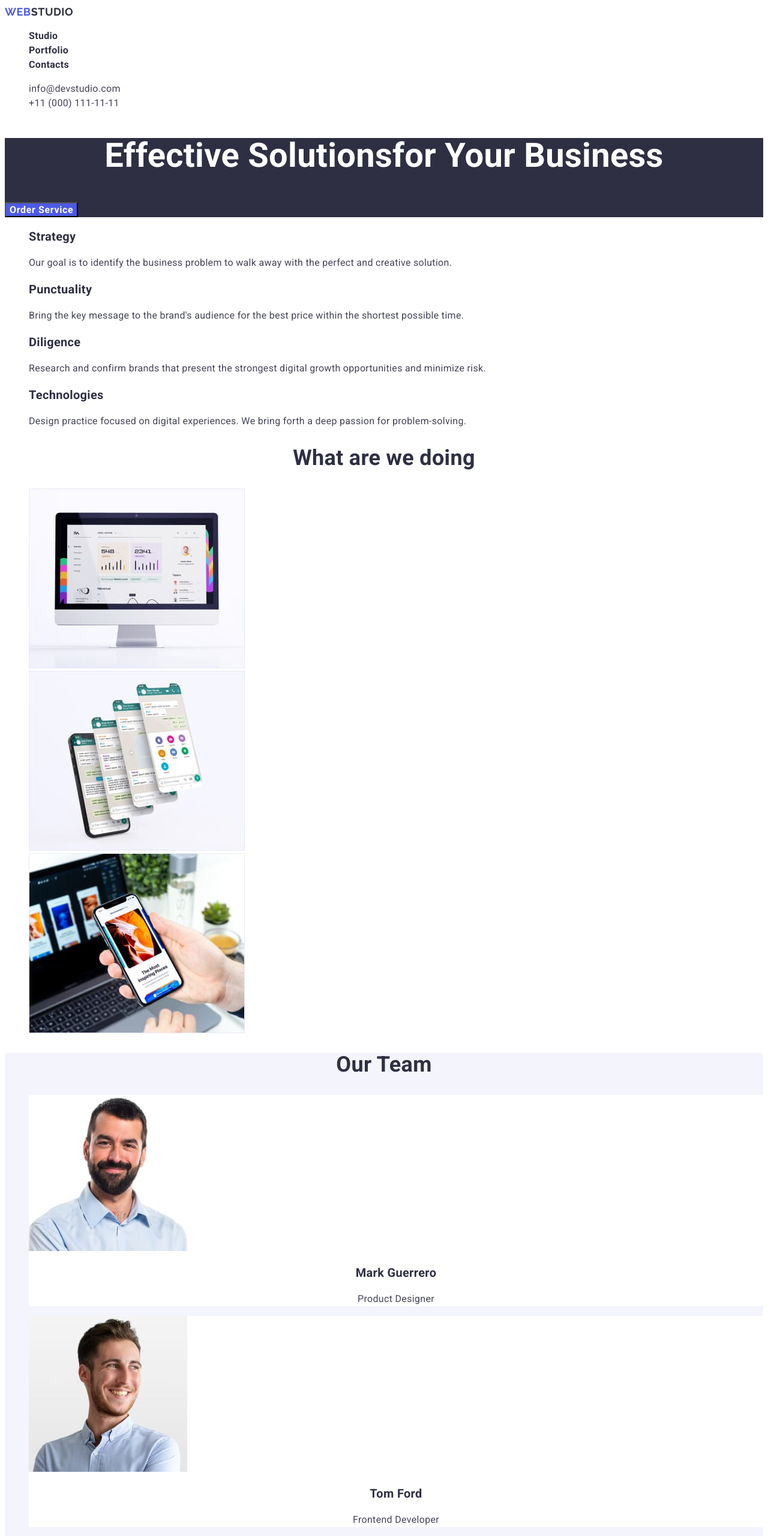
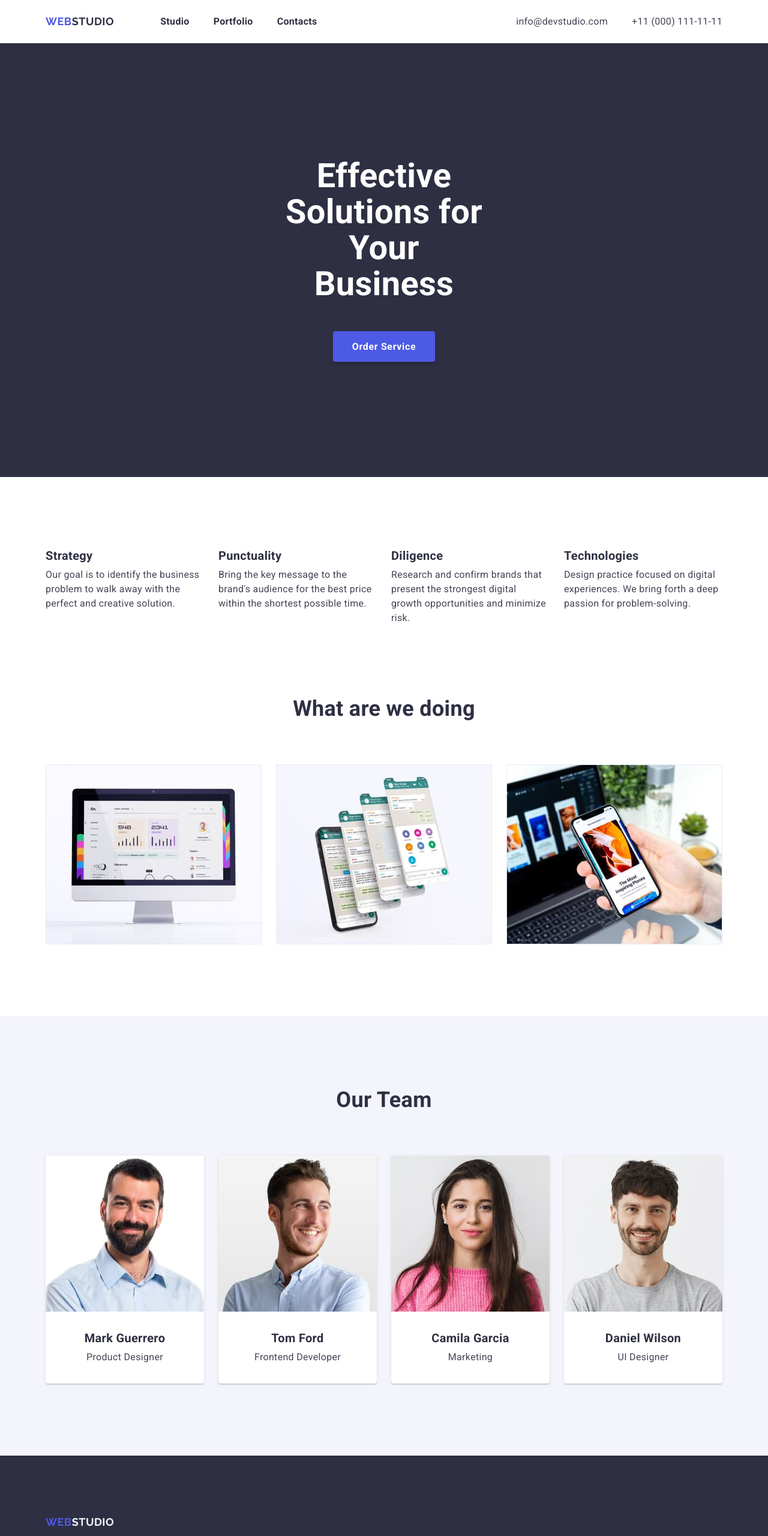
Before and after one commit to YuliiaVasylieva/goit-markup-hw-07, a plain HTML site: page index.html in a window 1280 px wide. Shown: the top 2560 px of the page at 60% size. Drawn offline with nearby package versions, Linux system fonts and the light colour scheme.

Commit message:
add flex

```diff
--- a/css/styles.css
+++ b/css/styles.css
@@ -4,6 +4,41 @@
   --accent-color: #4d5ae5;
   --primary-bg-color: #ffffff;
 }
+
+.container {
+  margin-left: auto;
+  margin-right: auto;
+  width: 1158px;
+  padding-left: 15px;
+  padding-right: 15px;
+}
+.container {
+  width: 1158px;
+  /* outline: 1px solid tomato; */
+}
+
+h1,
+h2,
+h3,
+h4,
+h5,
+h6,
+p {
+  margin-top: 0;
+  margin-bottom: 0;
+}
+
+*,
+::before,
+::after {
+  box-sizing: border-box;
+}
+img {
+  display: block;
+  max-width: 100%;
+  height: auto;
+}
+
 body {
   background-color: var(--primary-bg-color);
   color: var(--primary-text-color);
@@ -21,21 +56,47 @@ body {
   font-weight: 800;
   font-size: 18px;
   line-height: 1.33;
+  margin-right: 77px;
 }
 .logoweb {
   color: var(--accent-color);
 }
 .list {
   list-style: none;
+  padding: 0;
+  margin: 0;
 }
+.section {
+  padding-top: 120px;
+  padding-bottom: 120px;
+}
+
 /* цвет основного текста #434455 */
 /* вторичный цвет #2E2F42 */
 /* белый #FFFFFF */
 /* акцент #4D5AE5 */
 /* вторичный цвет фона #F4F4FD */
 /* background-color: E5E5E5 */
+.header-image {
+  box-shadow: 0px 2px 1px rgba(46, 47, 66, 0.08),
+    0px 1px 1px rgba(46, 47, 66, 0.16), 0px 1px 6px rgba(46, 47, 66, 0.08);
+}
 
 /* Site nav */
+.main-nav {
+  display: flex;
+  align-items: center;
+}
+.site-nav {
+  display: flex;
+}
+.site-nav .iteam + .iteam {
+  margin-left: 40px;
+}
+
+/* .site-nav .iteam:last-child {
+  margin-right: 0px;
+} */
 
 .site-nav .link {
   color: var(--title-text-color);
@@ -43,6 +104,9 @@ body {
   font-weight: 600;
   font-size: 16px;
   line-height: 1.5;
+  padding-top: 24px;
+  padding-bottom: 24px;
+  display: block;
 }
 .site-nav .link:hover,
 .site-nav .link:focus {
@@ -64,19 +128,29 @@ body {
   font-weight: 400;
   font-size: 16px;
   line-height: 1.5;
+
+  display: flex;
+  margin-left: auto;
+}
+.contacts .iteam + .iteam {
+  margin-left: 40px;
 }
 
 /* Section header */
 
 .section-header {
   background-color: var(--title-text-color);
+  text-align: center;
+  padding: 192px 474px;
 }
 .section-header-title {
   color: var(--primary-bg-color);
-  text-align: center;
   font-weight: 600;
   font-size: 56px;
   line-height: 1.07;
+  margin-top: 0;
+  margin-bottom: 48px;
+  max-width: 492px;
 }
 .section-header-button:hover,
 .section-header-button:focus {
@@ -93,6 +167,12 @@ body {
   font-weight: 600;
   font-size: 16px;
   line-height: 1.19;
+  border-radius: 4px;
+  padding: 16px 32px;
+  min-width: 170px;
+  box-shadow: 0px 4px 4px rgba(0, 0, 0, 0.15);
+  display: inline-block;
+  border: none;
 }
 
 /* Section about us */
@@ -120,13 +200,22 @@ body {
   font-size: 16px;
   line-height: 1.5;
 }
+.feature-list {
+  display: flex;
+  gap: 24px;
+}
 
 .feature-list .title {
   color: var(--title-text-color);
+  margin-bottom: 8px;
 }
 .feature-list .text {
   color: var(--primary-text-color);
 }
+.feature-iteam {
+  max-width: 264px;
+}
+
 /* Section work */
 .work-title {
   color: var(--title-text-color);
@@ -134,10 +223,23 @@ body {
   font-weight: 600;
   font-size: 36px;
   line-height: 1.11;
+  margin-bottom: 72px;
+}
+.work-list {
+  display: flex;
+  gap: 24px;
+  margin-bottom: 120px;
 }
 /* Our team */
 .our-team {
   background-color: #f4f4fd;
+}
+.team-list {
+  display: flex;
+  gap: 24px;
+}
+.our-team-box {
+  padding: 32px 16px;
 }
 .team {
   color: var(--title-text-color);
@@ -145,6 +247,7 @@ body {
   font-weight: 600;
   font-size: 36px;
   line-height: 1.11;
+  margin-bottom: 72px;
 }
 .team-title {
   color: var(--title-text-color);
@@ -152,6 +255,7 @@ body {
   font-weight: 600;
   font-size: 20px;
   line-height: 1.2;
+  margin-bottom: 8px;
 }
 .team-text {
   color: var(--primary-text-color);
@@ -162,6 +266,9 @@ body {
 }
 .our-team-fon {
   background-color: var(--primary-bg-color);
+  box-shadow: 0px 1px 6px rgba(46, 47, 66, 0.08),
+    0px 1px 1px rgba(46, 47, 66, 0.16), 0px 2px 1px rgba(46, 47, 66, 0.08);
+  border-radius: 0px 0px 4px 4px;
 }
 
 /* Footer */
@@ -174,16 +281,21 @@ body {
   font-weight: 800;
   font-size: 18px;
   line-height: 1.17;
+  display: inline-block;
+  margin-bottom: 16px;
 }
 
 .footer {
   background-color: #2e2f42;
+  padding-top: 100px;
+  padding-bottom: 100px;
 }
 .footertext {
   color: #e7e9fc;
   font-weight: 400;
   font-size: 16px;
   line-height: 1.5;
+  max-width: 264px;
 }
 /* Portfolio */
 
@@ -197,11 +309,47 @@ body {
   font-size: 16px;
   line-height: 1.5;
   cursor: pointer;
+  border-radius: 4px;
+  padding: 8px 16px;
+  display: inline-block;
+  min-width: 116px;
+  border: 1px solid #e7e9fc;
 }
 .projects-button:hover,
 .projects-button:focus {
   color: var(--primary-bg-color);
   background-color: var(--accent-color);
+}
+.button-list {
+  display: flex;
+  gap: 24px;
+  align-items: center;
+  justify-content: center;
+  margin-top: 96px;
+}
+.pictures {
+  margin-top: 92px;
+  display: flex;
+  flex-wrap: wrap;
+  gap: 24px;
+  margin-bottom: 120px;
+}
+.picture-box {
+  border-top: none;
+  border: 0.5px solid #f4f4fd;
+  box-shadow: 0px 1px 6px rgba(46, 47, 66, 0.08);
+  max-width: 360px;
+  max-height: 420px;
+}
+
+.picture-box-iteam {
+  display: flex;
+  flex-direction: column;
+  align-items: flex-start;
+  padding-top: 32px;
+  padding-bottom: 32px;
+  padding-left: 16px;
+  padding-right: auto;
 }
 .projects-title {
   color: var(--title-text-color);
@@ -209,6 +357,7 @@ body {
   font-weight: 600;
   font-size: 20px;
   line-height: 1.2;
+  margin-bottom: 8px;
 }
 .projects-text {
   color: var(--primary-text-color);
@@ -220,3 +369,8 @@ body {
 .line {
   text-decoration: none;
 }
+
+.list-portfolio {
+  padding-top: 92px;
+  padding-bottom: 100px;
+}
--- a/index.html
+++ b/index.html
@@ -11,67 +11,80 @@
       href="https://fonts.googleapis.com/css2?family=Raleway:wght@700&family=Roboto:wght@400;500;700;900&display=swap"
       rel="stylesheet"
     />
+    <link
+      rel="stylesheet"
+      href="https://cdnjs.cloudflare.com/ajax/libs/modern-normalize/1.1.0/modern-normalize.min.css"
+    />
     <link rel="stylesheet" href="./css/styles.css" />
   </head>
   <body>
-    <header>
-      <nav>
+    <header class="header-image">
+      <div class="container main-nav">
+        <nav class="main-nav">
           <a href="./index.html" class="logo">
             <span class="logoweb">Web</span>Studio
           </a>
           <ul class="site-nav list">
-          <li><a href="./index.html" class="link">Studio</a></li>
-          <li><a href="./portfolio.html" class="link">Portfolio</a></li>
-          <li><a href="" class="link">Contacts</a></li>
+            <li class="iteam">
+              <a href="./index.html" class="link">Studio</a>
+            </li>
+            <li class="iteam">
+              <a href="./portfolio.html" class="link">Portfolio</a>
+            </li>
+            <li class="iteam"><a href="" class="link">Contacts</a></li>
           </ul>
         </nav>
-      <ul class="contacts">
-        <li>
+        <ul class="contacts list">
+          <li class="iteam">
             <a class="contacts-link" href="mailto:info@devstudio.com"
               >info@devstudio.com</a
             >
           </li>
-        <li>
+          <li class="iteam">
             <a class="contacts-link" href="tel:+110001111111"
               >+11 (000) 111-11-11</a
             >
           </li>
         </ul>
+      </div>
     </header>
     <main>
       <section class="section-header">
         <h1 class="section-header-title">
-          Effective Solutionsfor Your Business
+          Effective Solutions for Your Business
         </h1>
         <button class="section-header-button" type="button">
           Order Service
         </button>
+
+        <!-- About US -->
       </section>
-      <section>
+      <section class="section">
+        <div class="container">
           <h2 class="visually-hidden">About US</h2>
-        <ul class="list" class="feature-list">
-          <li>
+          <ul class="feature-list list">
+            <li class="feature-iteam">
               <h3 class="title">Strategy</h3>
               <p class="text">
-              Our goal is to identify the business problem to walk away with the
-              perfect and creative solution.
+                Our goal is to identify the business problem to walk away with
+                the perfect and creative solution.
               </p>
             </li>
-          <li>
+            <li class="feature-iteam">
               <h3 class="title">Punctuality</h3>
               <p class="text">
                 Bring the key message to the brand's audience for the best price
                 within the shortest possible time.
               </p>
             </li>
-          <li>
+            <li class="feature-iteam">
               <h3 class="title">Diligence</h3>
               <p class="text">
                 Research and confirm brands that present the strongest digital
                 growth opportunities and minimize risk.
               </p>
             </li>
-          <li>
+            <li class="feature-iteam">
               <h3 class="title">Technologies</h3>
               <p class="text">
                 Design practice focused on digital experiences. We bring forth a
@@ -79,10 +92,12 @@
               </p>
             </li>
           </ul>
+        </div>
       </section>
       <section class="work">
+        <div class="container">
           <h2 class="work-title">What are we doing</h2>
-        <ul class="list">
+          <ul class="list work-list">
             <li>
               <img
                 src="./images/computer.jpg"
@@ -108,18 +123,22 @@
               />
             </li>
           </ul>
+        </div>
       </section>
-      <section class="our-team">
+      <section class="our-team section">
+        <div class="container">
           <h2 class="team">Our Team</h2>
-        <ul class="list">
+          <ul class="list team-list">
             <li class="our-team-fon">
               <img
                 src="./images/mark.jpg"
                 alt="Mark Guerrero Product Designer"
                 width="264"
               />
+              <div class="our-team-box">
                 <h3 class="team-title">Mark Guerrero</h3>
                 <p class="team-text">Product Designer</p>
+              </div>
             </li>
             <li class="our-team-fon">
               <img
@@ -128,8 +147,10 @@
                 width="264"
                 height="260"
               />
+              <div class="our-team-box">
                 <h3 class="team-title">Tom Ford</h3>
                 <p class="team-text">Frontend Developer</p>
+              </div>
             </li>
             <li class="our-team-fon">
               <img
@@ -138,8 +159,10 @@
                 width="264"
                 height="260"
               />
+              <div class="our-team-box">
                 <h3 class="team-title">Camila Garcia</h3>
                 <p class="team-text">Marketing</p>
+              </div>
             </li>
             <li class="our-team-fon">
               <img
@@ -148,20 +171,25 @@
                 width="264"
                 height="260"
               />
+              <div class="our-team-box">
                 <h3 class="team-title">Daniel Wilson</h3>
                 <p class="team-text">UI Designer</p>
+              </div>
             </li>
           </ul>
+        </div>
       </section>
     </main>
     <footer class="footer">
+      <div class="container">
         <a href="./index.html" class="logofooter">
           <span class="logoweb">Web</span>Studio</a
         >
         <p class="footertext">
-        Increase the flow of customers and sales for your business with digital
-        marketing & growth solutions.
+          Increase the flow of customers and sales for your business with
+          digital marketing & growth solutions.
         </p>
+      </div>
     </footer>
   </body>
 </html>
```
Also changed, not shown: portfolio.html (+58 -22 lines). Lines whose indentation alone changed are shown as unchanged.
